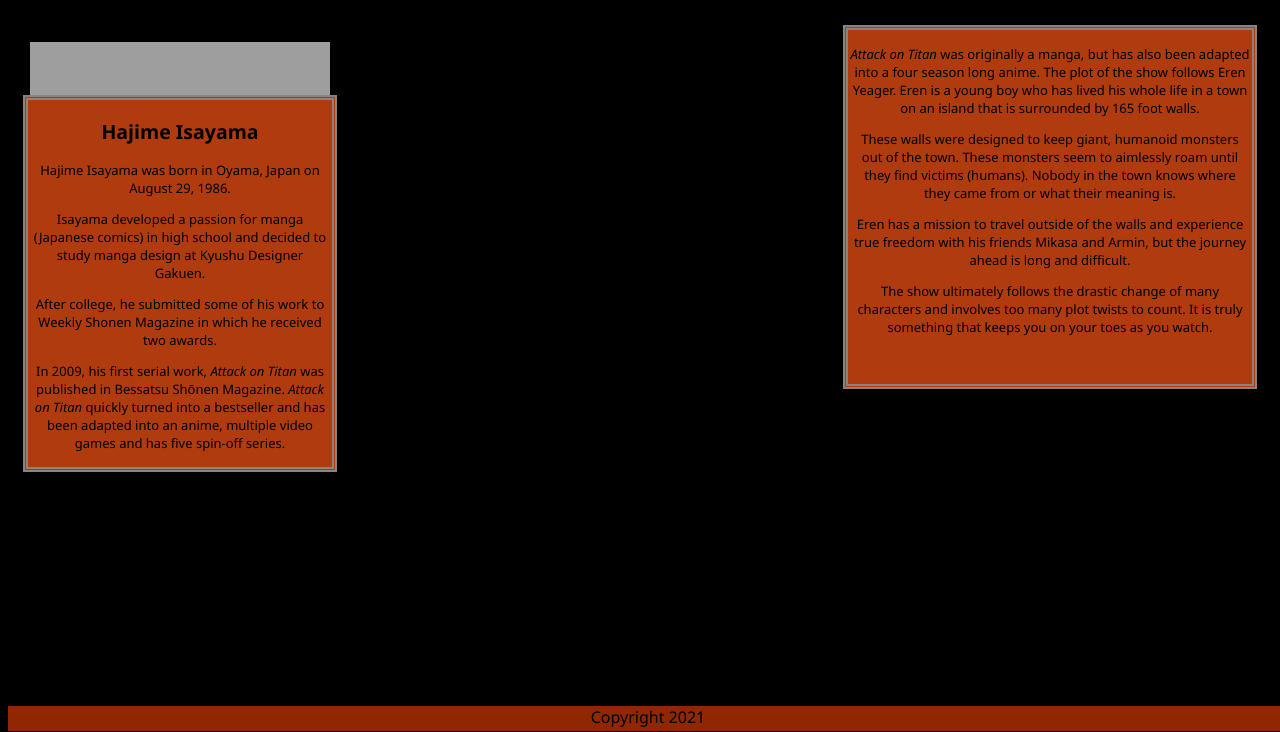
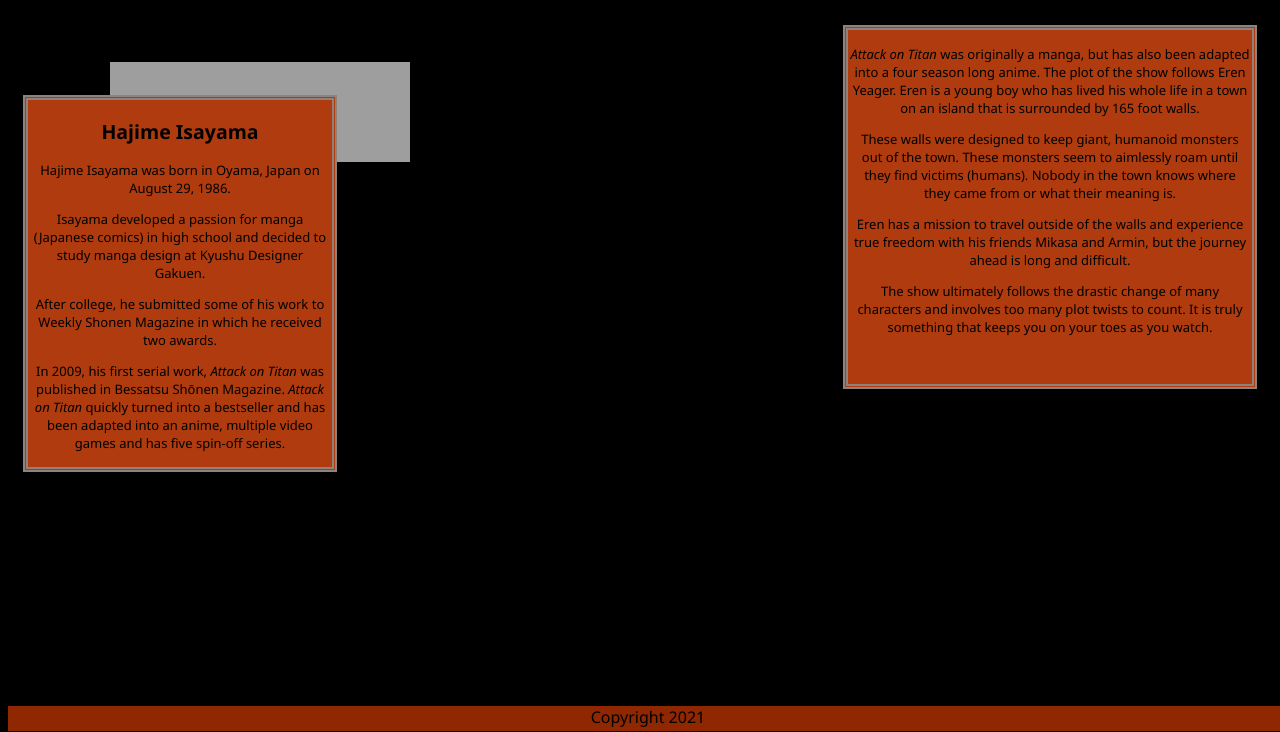
Before and after one commit to graciecampbell/FinalizedProject, a plain HTML site: page about.html in a window 1280 px wide. Shown: the part 68-800 px from the top of the page. Drawn offline with Linux system fonts and the light colour scheme; grey boxes are pictures that could not be loaded.

Commit message:
Update about.css

```diff
--- a/about.css
+++ b/about.css
@@ -60,18 +60,16 @@ html{
 
 .containerbox{
   position: fixed;
-  top:100px;
-  left:20px;
+  top:120px;
+  left:100px;
   width:300px;
-  height:100px;
+  height:200px;
 }
 
 .image {
   background-color:#D6DFE4;
   height: 100px;
   width:300px;
-  left:20px;
-  top:100px;
   margin:10px;
   background-size: cover;
   color: white;
```
